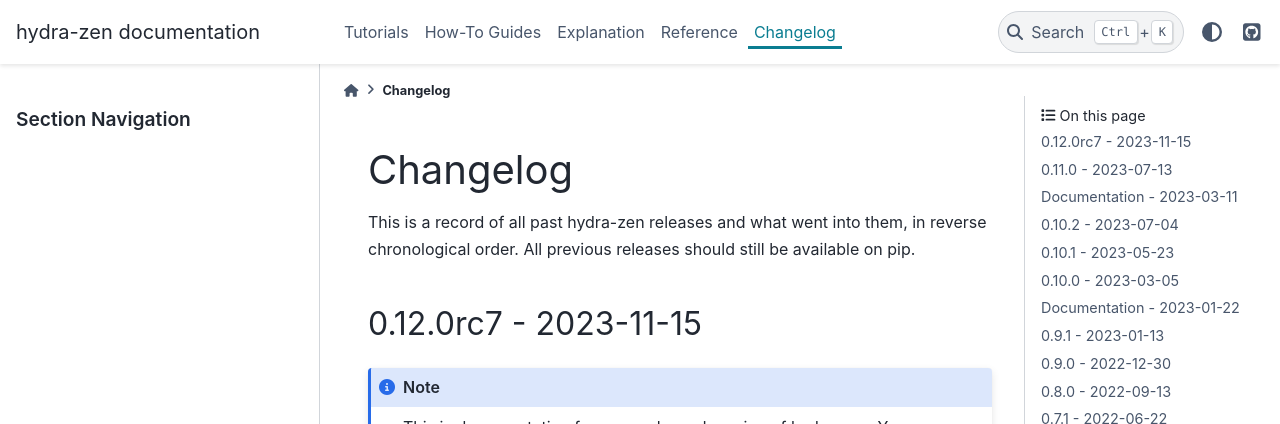
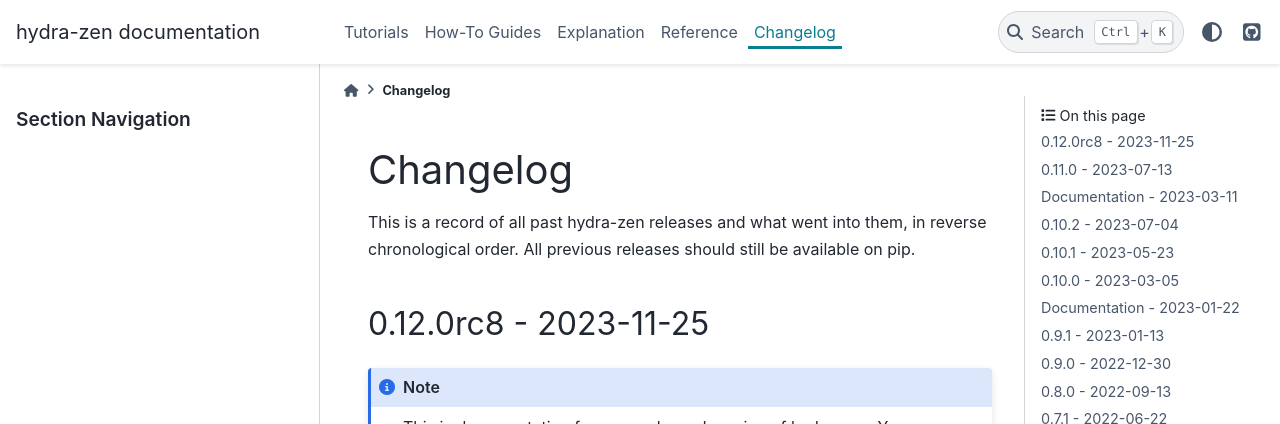
Before and after one commit to mit-ll-responsible-ai/hydra-zen, a Sphinx documentation site: the page built from docs/source/changes.rst, in a window 1280 px wide and 900 px high. Shown: the top 424 px of the window. Built offline with Sphinx 7.4.7 and the PyData theme 0.15.4, drawn with Linux system fonts in a browser that asks for light colours; the version number could not be read and is left out.

Commit message:
changelog

```diff
--- a/docs/source/changes.rst
+++ b/docs/source/changes.rst
@@ -11,7 +11,7 @@
 .. _v0.12.0:
 
 ----------------------
-0.12.0rc7 - 2023-11-15
+0.12.0rc8 - 2023-11-25
 ----------------------
 
 
```
